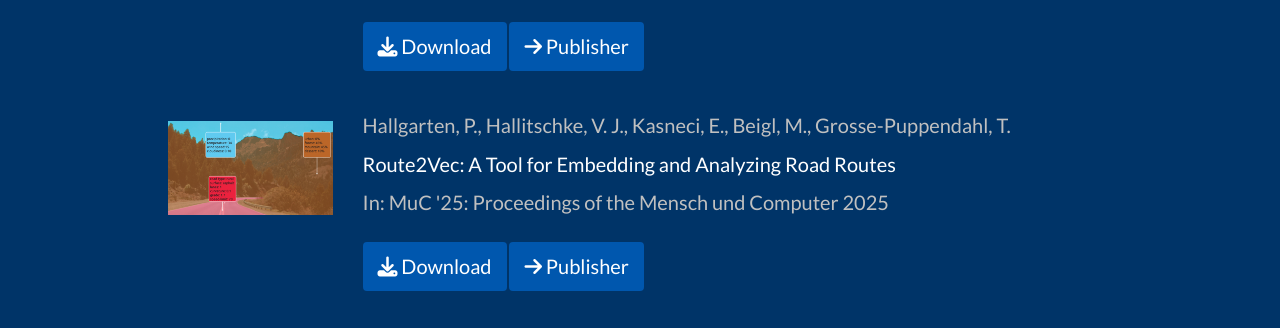
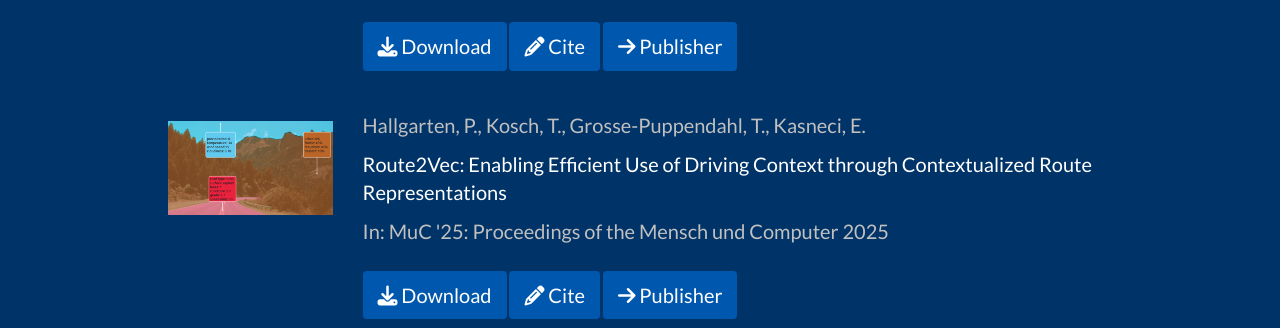
Before and after one commit to tobias-gp/tobias-gp.github.io, a plain HTML site: page index.html in a window 1280 px wide. Shown: the part 951-1279 px from the top of the page. Drawn offline with nearby package versions, Linux system fonts and the light colour scheme.

Commit message:
update bibtex

```diff
--- a/index.html
+++ b/index.html
@@ -108,6 +108,10 @@ I obtained my PhD from TU Darmstadt, working at Fraunhofer Institute for Compute
 					<i class="fa fa-download"></i> Download
                 </a>
 
+				<a href="/publications/imwut2025.bib" target="_blank" class="btn btn-outline">
+					<i class="fa fa-pencil"></i> Cite
+                </a>
+
 				<a href="https://dl.acm.org/doi/10.1145/3749552" target="_blank" class="btn btn-outline">
 					<i class="fa fa-arrow-right"></i> Publisher
                 </a>
@@ -121,12 +125,16 @@ I obtained my PhD from TU Darmstadt, working at Fraunhofer Institute for Compute
 
 				<div class="col-lg-2"><img src="/publications/muc2025.png" class="img-responsive img-publist" alt="" /></div>
                 <div class="col-lg-9 publist">
-				<p class="paper">Hallgarten, P., Hallitschke, V. J., Kasneci, E., Beigl, M., Grosse-Puppendahl, T.
-				<span class="paper-title">Route2Vec: A Tool for Embedding and Analyzing Road Routes</span>
+				<p class="paper">Hallgarten, P., Kosch, T., Grosse-Puppendahl, T., Kasneci, E.
+				<span class="paper-title">Route2Vec: Enabling Efficient Use of Driving Context through Contextualized Route Representations</span>
 				In: MuC '25: Proceedings of the Mensch und Computer 2025</p>
 
 				<a href="/publications/muc2025.pdf" target="_blank" class="btn btn-outline">
 					<i class="fa fa-download"></i> Download
+                </a>
+
+				<a href="/publications/muc2025.bib" target="_blank" class="btn btn-outline">
+					<i class="fa fa-pencil"></i> Cite
                 </a>
 
 				<a href="https://dl.acm.org/doi/10.1145/3743049.3743056" target="_blank" class="btn btn-outline">
```
Also changed, not shown: 2 other files.
